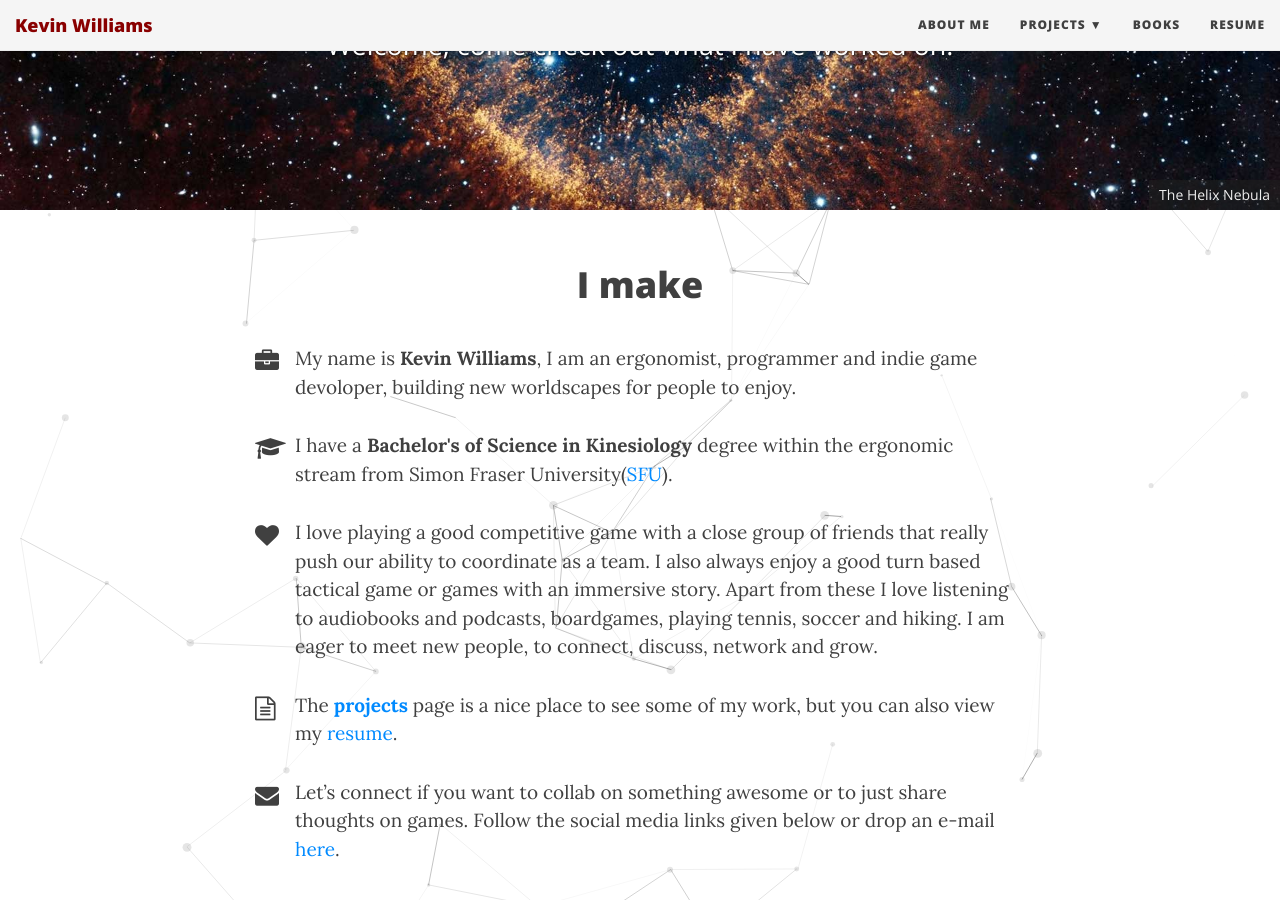
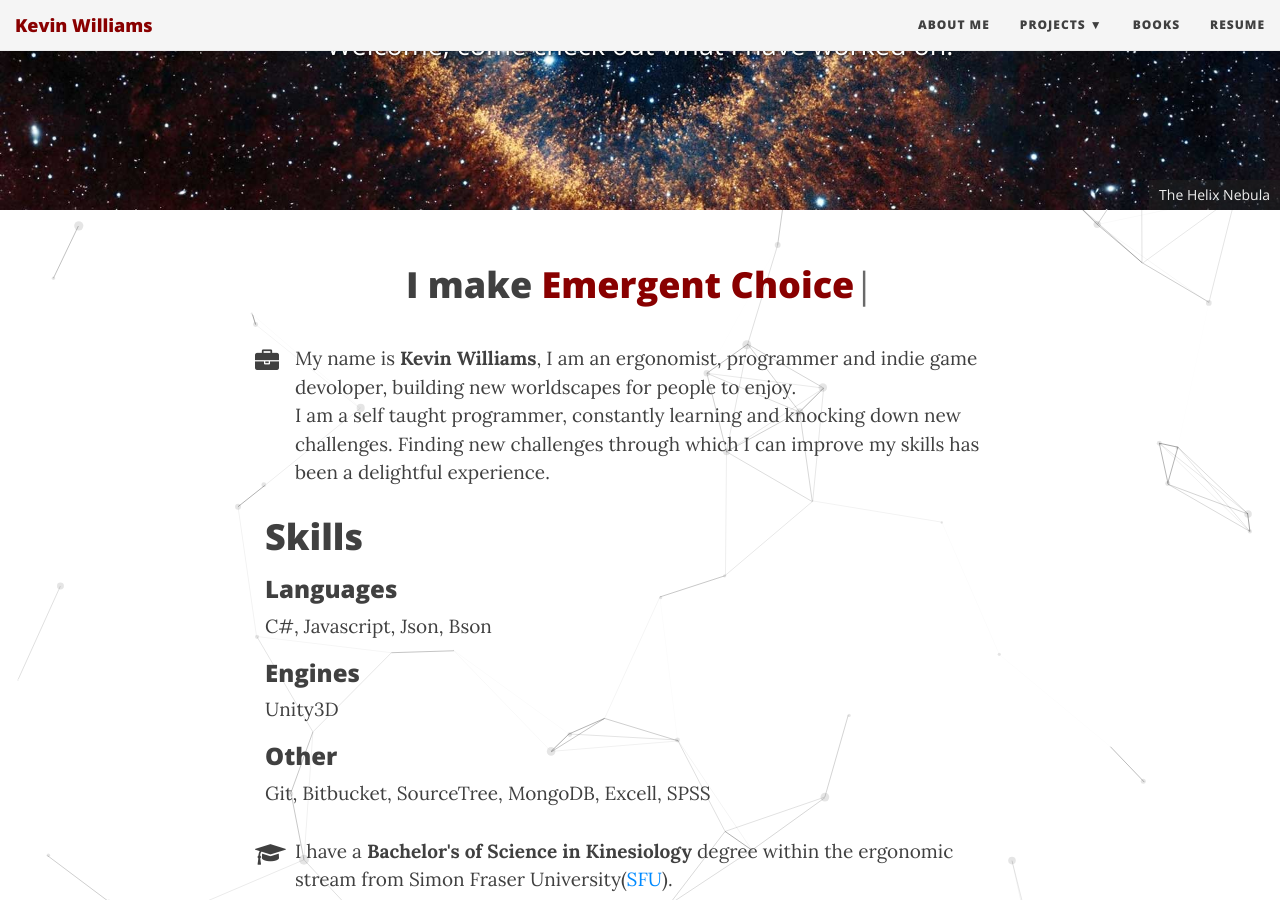
Before and after one commit to CodingErgonomist/CodingErgonomist.github.io, a Jekyll site: the page built from index.html, in a window 1280 px wide and 900 px high, scrolled down 333 px. Built offline with Jekyll 4.4.1, drawn with Linux system fonts in a browser that asks for light colours; the list of posts is cut into pages by our own code.

Commit message:
Update index.html

```diff
--- a/index.html
+++ b/index.html
@@ -14,7 +14,7 @@
 <script>
   $(function(){
     $(".typed").typed({
-      strings: ["Maintainable Code","Emergent Choices","New Worlds", "<p style="color:#FF0000";>Games</p>."],
+      strings: ["Maintainable Code","Emergent Choices","New Worlds", "Games."],
       typeSpeed: 100,
       loop: true,
       backDelay: 1000
@@ -37,7 +37,16 @@
 
 <p class="about-text">
 <span class="fa fa-briefcase about-icon"></span>
-My name is <strong>Kevin Williams</strong>, I am an ergonomist, programmer and indie game devoloper, building new worldscapes for people to enjoy.
+My name is <strong>Kevin Williams</strong>, I am an ergonomist, programmer and indie game devoloper, building new worldscapes for people to enjoy.<br>
+
+I am a self taught programmer, constantly learning and knocking down new challenges. Finding new challenges through which I can improve my skills has been a delightful experience.
+<h1>Skills</h1>
+<h3>Languages</h3>
+C#, Javascript, Json, Bson
+<h3>Engines</h3>
+Unity3D
+<h3>Other</h3>
+Git, Bitbucket, SourceTree, MongoDB, Excell, SPSS
 </p>
 
 <p class="about-text">
```
